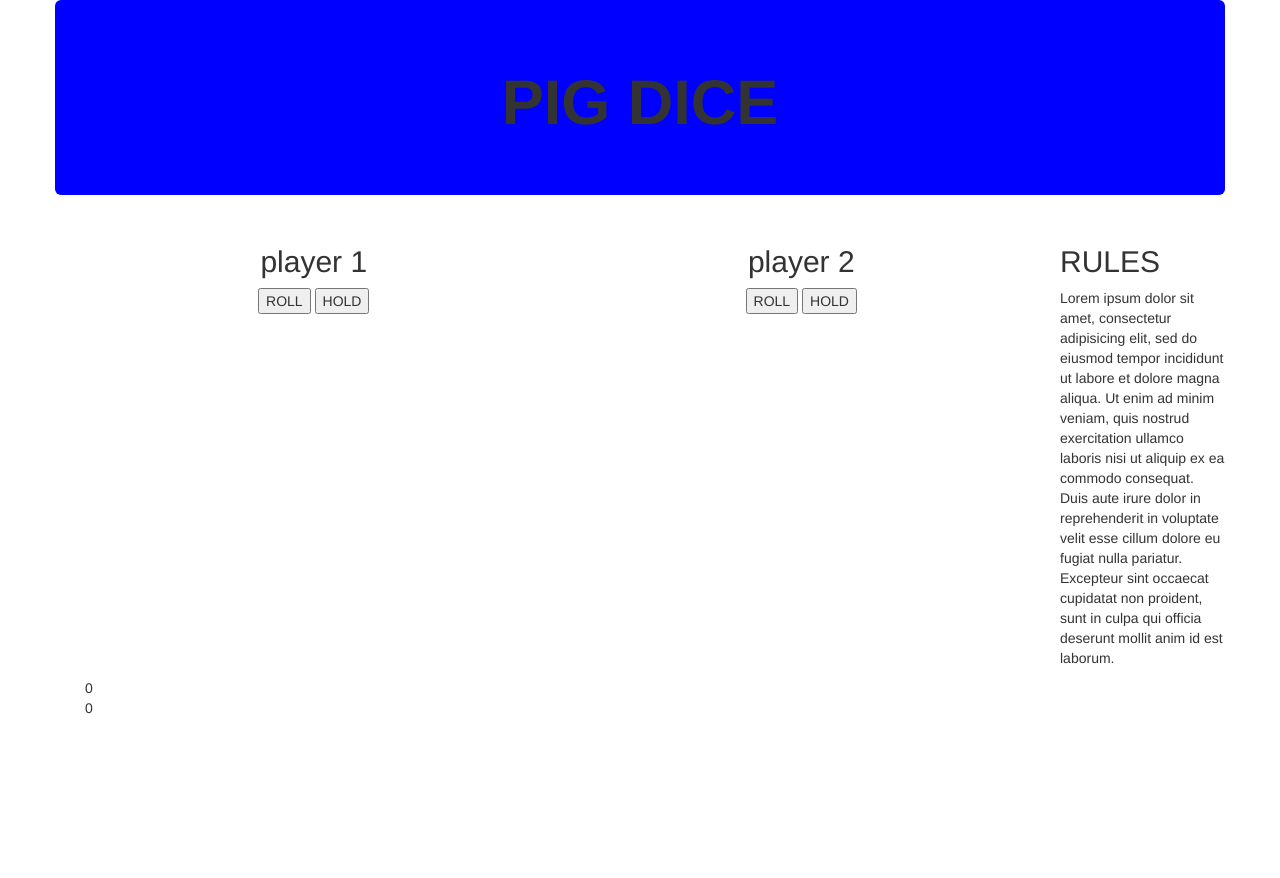
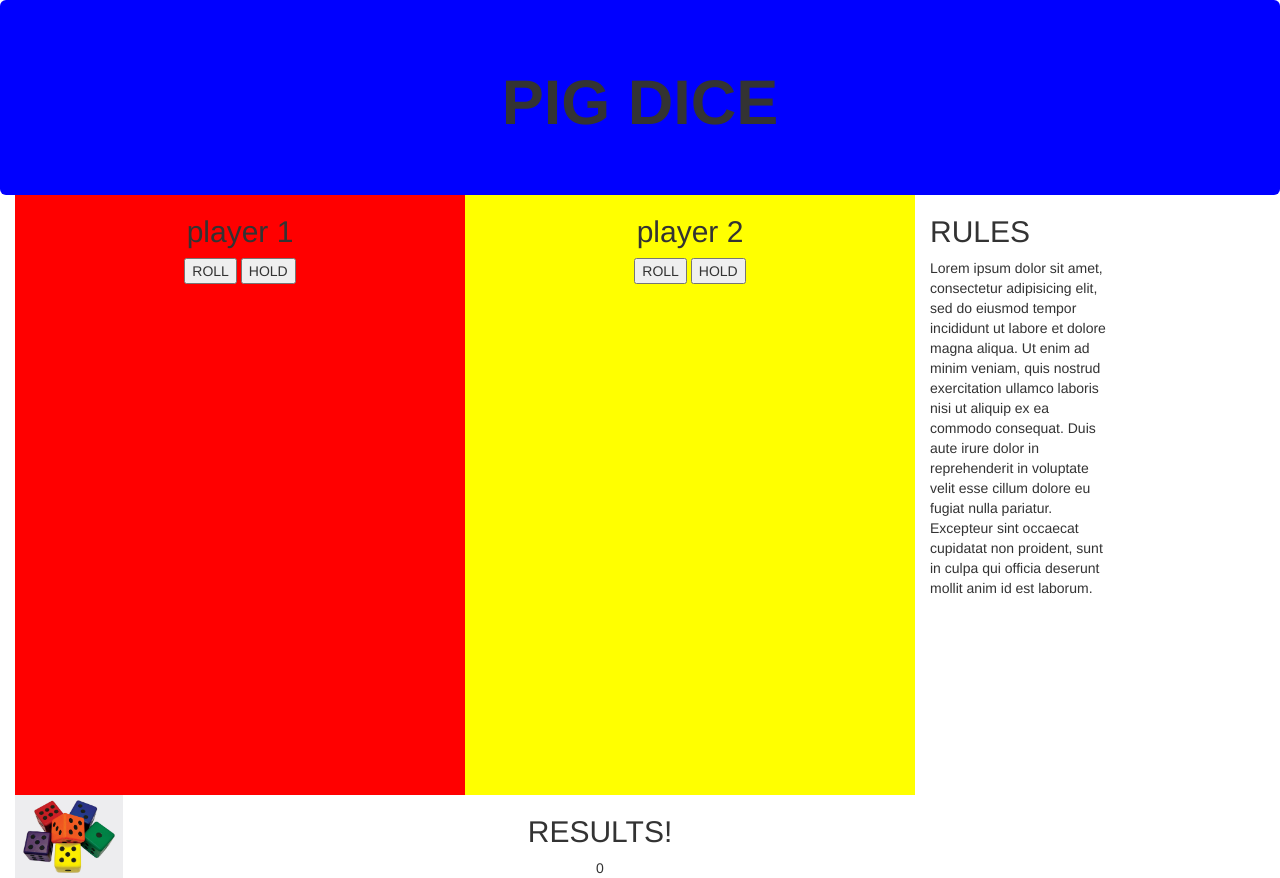
Before and after one commit to jkk990/project-4, a plain HTML site: page index.html in a window 1280 px wide. Before the commit the page ends 800 px from the top, so only its background shows below. Drawn offline with Linux system fonts and the light colour scheme.

Commit message:
added background color and changed number of die

```diff
--- a/css/styles.css
+++ b/css/styles.css
@@ -2,12 +2,30 @@
   text-align: center;
   background-color: blue;
   background-size: contain;
+  overflow: hidden;
 }
 
 .player1  {
   text-align: center;
+  background-color: red;
+  height: 600px;
+  width: 450px;
 }
 
 .player2  {
   text-align: center;
+  height: 600px;
+  width: 450px;
+  background-color: yellow;
 }
+
+.results  {
+  text-align: center;
+  background-image: url("../dice-picture.png");
+  background-repeat: no-repeat;
+  background-size: contain;
+}
+
+.container  {
+  margin: 0px;
+}
--- a/index.html
+++ b/index.html
@@ -12,22 +12,22 @@
   <title>Pig Dice Game</title>
 </head>
 <body>
-  <div class="container">
-    <div class="row jt">
-      <div class="jumbotron">
+  <div class="container-fluid p-o m-0">
+    <div class="row p-0 jt">
+      <div class="jumbotron p-0 m-0">
         <h1><strong>PIG DICE</strong></h1>
       </div>
     </div>
-    <div class="container players">
+    <div class="container-fluid players m-0 p-0">
       <div class="row">
         <div class="col-md-5 player1">
           <h2>player 1</h2>
           <button type="button" onclick="rollDice()" class="button" id="bpr1">ROLL</button>
-          <button type="button" onclick="rollDice()" class="button" id="bph1">HOLD</button>
+          <button type="button" class="button" id="bph1">HOLD</button>
         </div>
         <div class="col-md-5 player2">
           <h2>player 2</h2>
-          <button type="button" class="button" id="bpr2">ROLL</button>
+          <button type="button" onclick="rollDice()" class="button" id="bpr2">ROLL</button>
           <button type="button" class="button" id="bph2">HOLD</button>
         </div>
         <div class="col-md-2 rules">
@@ -38,8 +38,8 @@
       </div>
     </div>
     <div class="container results">
+      <h2 id="status" style="clear: left;">RESULTS!</h2>
       <div id="die1" class="dice">0</div>
-      <div id="die2" class="dice">0</div>
 
     </div>
 
--- a/js/scripts.js
+++ b/js/scripts.js
@@ -0,0 +1,11 @@
+function rollDice(){
+    var die1 = document.getElementById("die1");
+    var status = document.getElementById("status");
+    var d1 = Math.floor(Math.random() * 6) + 1;
+    var diceTotal = d1;
+    die1.innerHTML = d1;
+    status.innerHTML = "You rolled "+diceTotal+".";
+    if(d1 == 1){
+        status.innerHTML += " YOU LOSE! give up turn!!";
+    }
+}
```
Also changed, not shown: LTKdry68c.png (added), css/bootstrap-3.3.7-dist/css/bootstrap.css, p1.svg (added).
